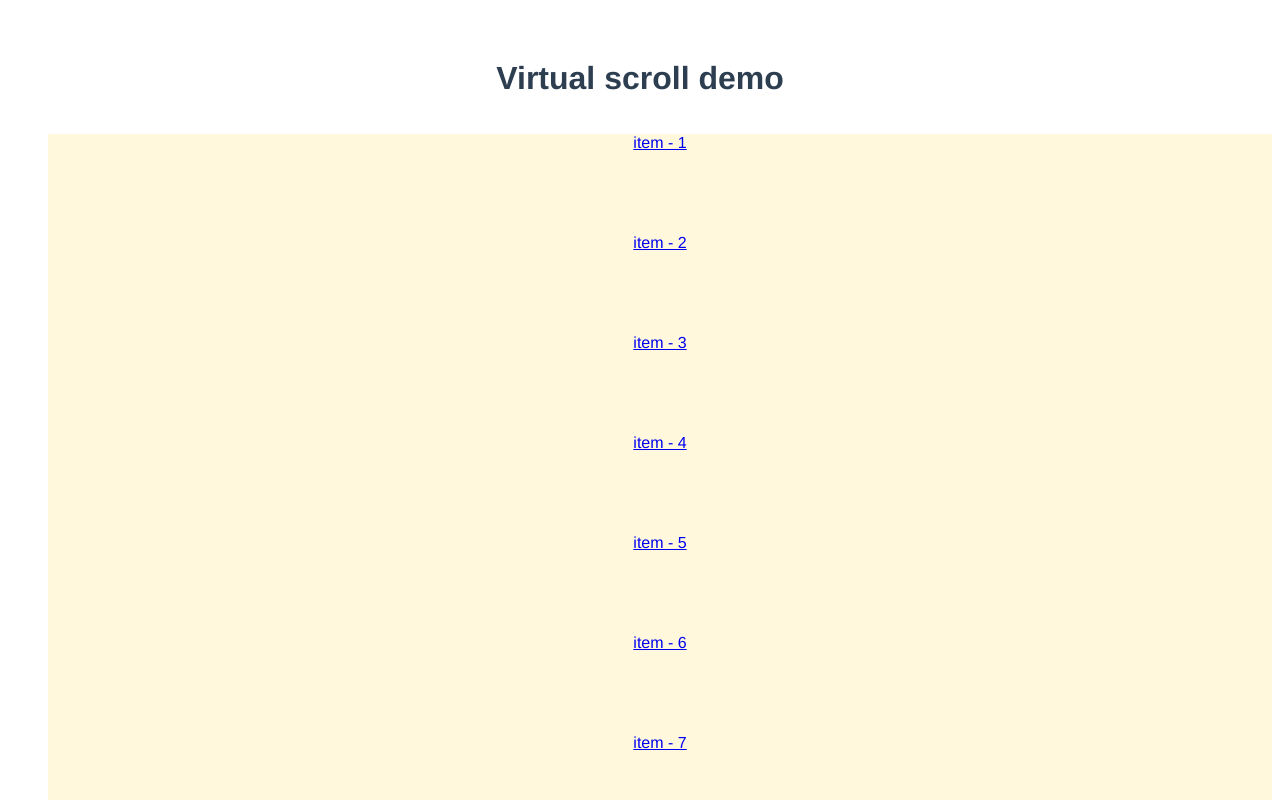
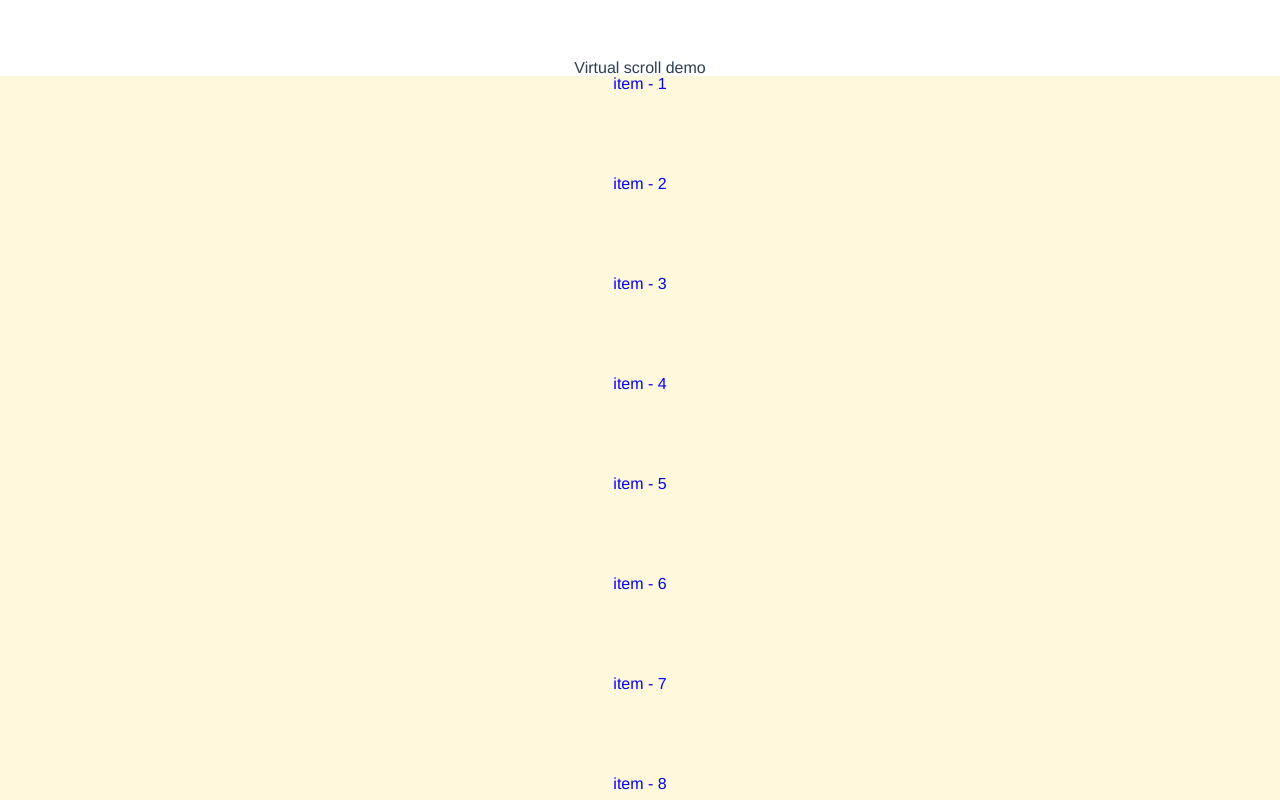
Before and after one commit to decrek/virtual-scroll, a Vue app: page / in a window 1280 px wide. Shown: the top 800 px of the page. Built offline with nearby package versions, Linux system fonts and the light colour scheme.

Commit message:
add reset

```diff
--- a/src/main.js
+++ b/src/main.js
@@ -4,6 +4,8 @@ import router from './router'
 
 Vue.config.productionTip = false
 
+import './styles/reset.css'
+
 new Vue({
   router,
   render: h => h(App),
--- /dev/null
+++ b/src/styles/reset.css
@@ -0,0 +1,73 @@
+/* http://meyerweb.com/eric/tools/css/reset/
+   v2.0 | 20110126
+   License: none (public domain)
+*/
+
+html, body, div, span, applet, object, iframe,
+h1, h2, h3, h4, h5, h6, p, blockquote, pre,
+a, abbr, acronym, address, big, cite, code,
+del, dfn, em, img, ins, kbd, q, s, samp,
+small, strike, strong, sub, sup, tt, var,
+b, u, i, center,
+dl, dt, dd, ol, ul, li,
+fieldset, form, label, legend,
+table, caption, tbody, tfoot, thead, tr, th, td,
+article, aside, canvas, details, embed,
+figure, figcaption, footer, header, hgroup,
+menu, nav, output, ruby, section, summary,
+time, mark, audio, video {
+  margin: 0;
+  padding: 0;
+  border: 0;
+  font: inherit;
+  font-size: 100%;
+  text-decoration: none;
+  vertical-align: baseline;
+}
+
+/* HTML5 display-role reset for older browsers */
+article, aside, details, figcaption, figure,
+footer, header, hgroup, menu, nav, section {
+  display: block;
+}
+
+body {
+  line-height: 1;
+}
+
+ol, ul {
+  list-style: none;
+}
+
+blockquote, q {
+  quotes: none;
+}
+
+blockquote::before,
+blockquote::after,
+q::before,
+q::after {
+  content: '';
+  content: none;
+}
+
+table {
+  border-spacing: 0;
+  border-collapse: collapse;
+}
+
+input,
+select,
+textarea {
+  border: none;
+}
+
+select {
+  border-radius: 0;
+}
+
+button {
+  padding: 0;
+  border: none;
+  cursor: pointer;
+}
```
